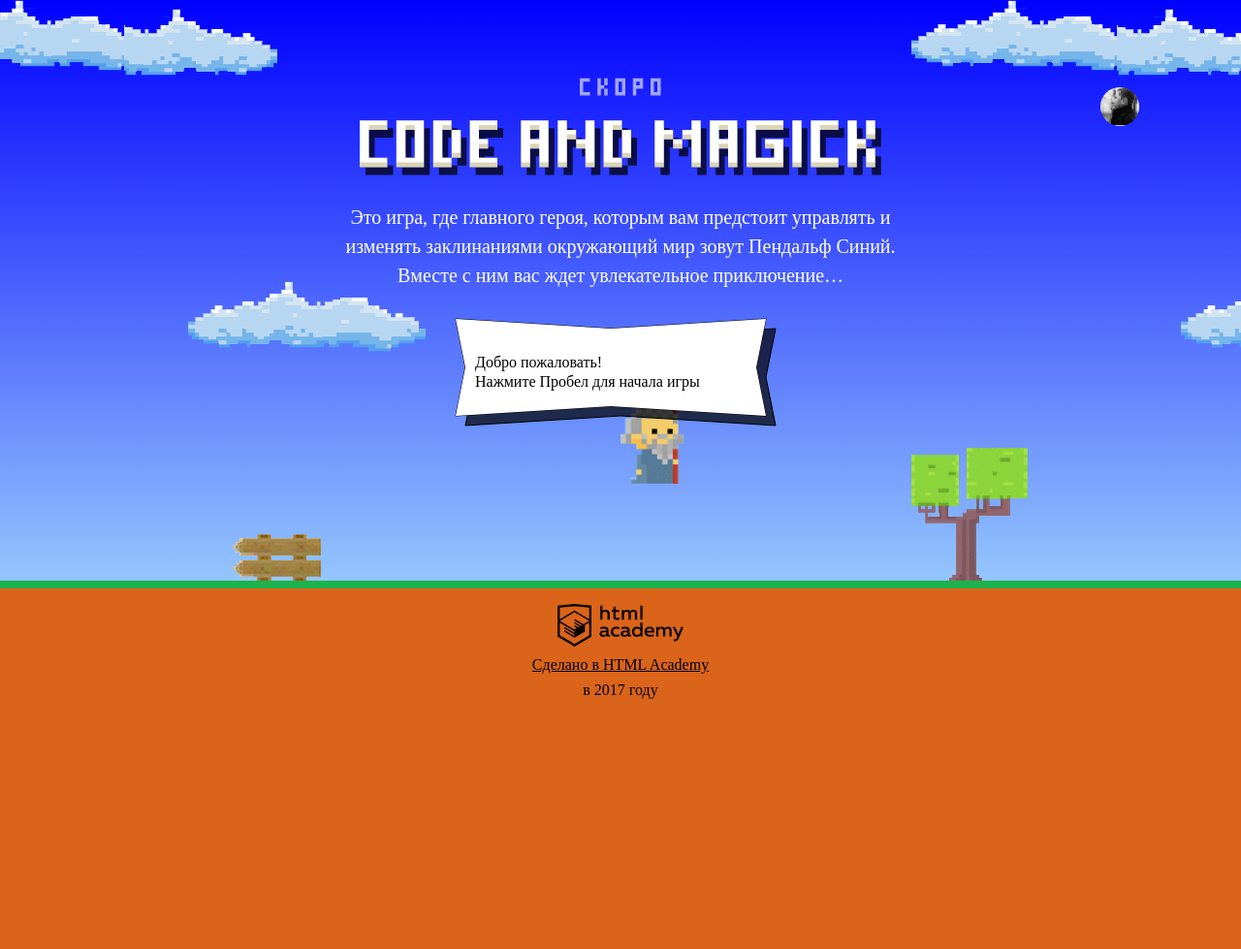
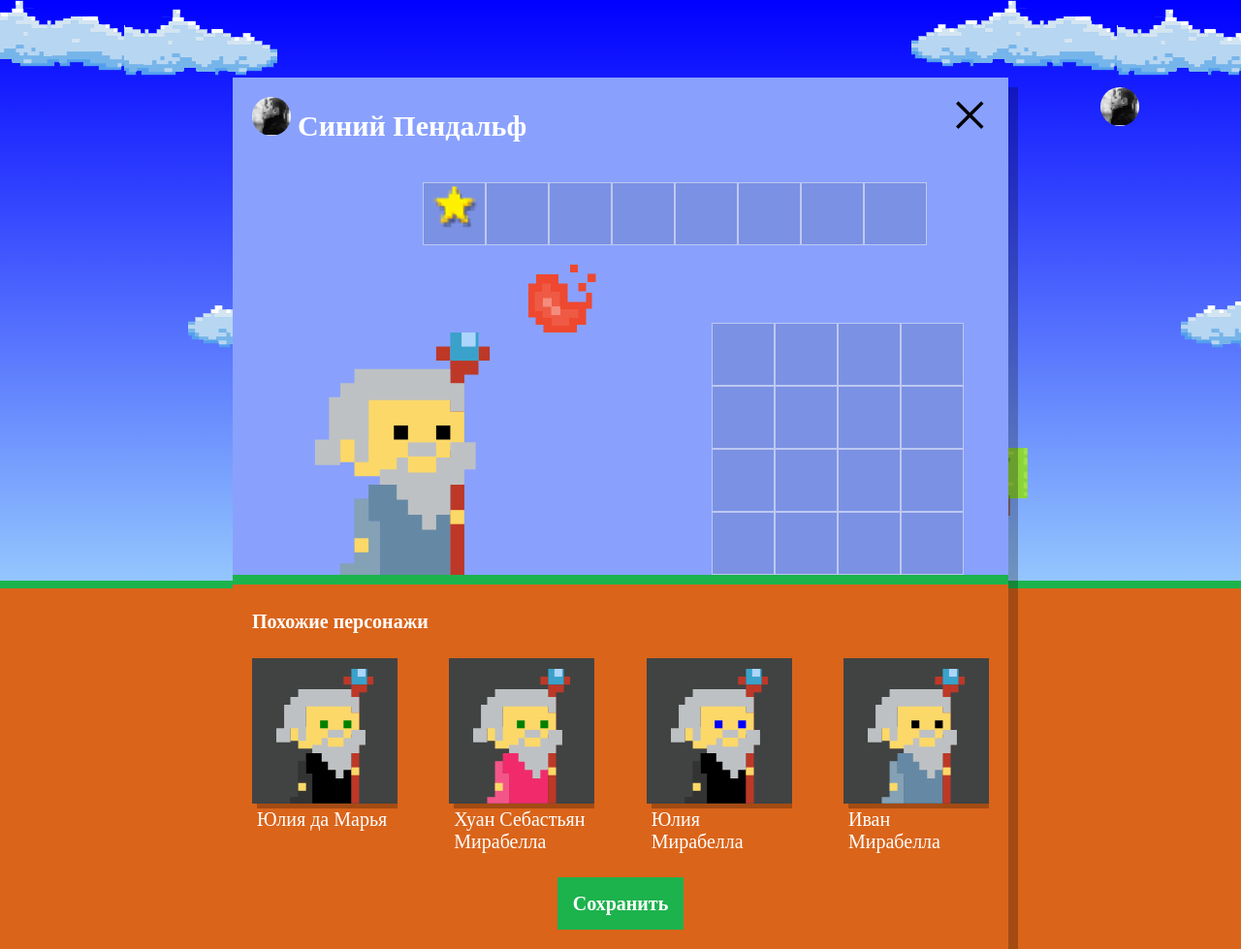
Before and after one commit to mvbrocs/468133-code-and-magick, a website: page index.html in a window 1280 px wide. Shown: the whole page at 97% size. Before the commit the page ends 800 px from the top, so only its background shows below. Drawn offline with Linux system fonts and the light colour scheme; a web font is replaced by a local one.

Commit message:
first check

```diff
--- a/index.html
+++ b/index.html
@@ -205,7 +205,9 @@ var getWizardY = function(height) {
 
 
 </script>
+
 <script src="js/stat.js"></script>
+<script src="js/setup.js"></script>
 <script src="js/game.js"></script>
 
 </body>
--- /dev/null
+++ b/js/setup.js
@@ -0,0 +1,61 @@
+'use strict';
+var setupBlock = document.querySelector('.setup');
+setupBlock.classList.remove('hidden');
+
+var wizardsQuantity = 4;
+var names = ['Иван', 'Хуан Себастьян', 'Мария', 'Кристоф', 'Виктор', 'Юлия', 'Люпита', 'Вашингтон'];
+var surnames = ['да Марья', 'Верон', 'Мирабелла', 'Вальц', 'Онопко', 'Топольницкая', 'Нионго', 'Ирвинг'];
+var coatsColors = ['rgb(101, 137, 164)', 'rgb(241, 43, 107)', 'rgb(146, 100, 161)', 'rgb(56, 159, 117)', 'rgb(215, 210, 55)', 'rgb(0, 0, 0)'];
+var eyesColors = ['black', 'red', 'blue', 'yellow', 'green'];
+
+
+var makeRandom = function (massiv, massiv2) {
+  var randomValue = massiv[Math.floor(Math.random() * massiv.length)];
+  if (massiv2) {
+    randomValue += ' ' + massiv2[Math.floor(Math.random() * massiv2.length)];
+  }
+  return randomValue;
+};
+
+
+var wizardObjects = [
+  {
+    name: makeRandom(names, surnames),
+    coatColor: makeRandom(coatsColors),
+    eyesColor: makeRandom(eyesColors)
+  },
+  {
+    name: makeRandom(names, surnames),
+    coatColor: makeRandom(coatsColors),
+    eyesColor: makeRandom(eyesColors)
+  },
+  {
+    name: makeRandom(names, surnames),
+    coatColor: makeRandom(coatsColors),
+    eyesColor: makeRandom(eyesColors)
+  },
+  {
+    name: makeRandom(names, surnames),
+    coatColor: makeRandom(coatsColors),
+    eyesColor: makeRandom(eyesColors)
+  }
+];
+
+var wizardsTemplate = document.querySelector('#similar-wizard-template')
+    .content
+    .querySelector('.setup-similar-item');
+
+var wizardsList = document.querySelector('.setup-similar-list');
+
+for (var i = 0; i < wizardsQuantity; i++) {
+  var element = wizardsTemplate.cloneNode(true);
+
+  element.querySelector('.setup-similar-label').textContent = wizardObjects[i].name;
+  element.querySelector('.wizard-coat').style.fill = wizardObjects[i].coatColor;
+  element.querySelector('.wizard-eyes').style.fill = wizardObjects[i].eyesColor;
+
+  wizardsList.appendChild(element);
+}
+
+var setupSimilar = document.querySelector('.setup-similar');
+setupSimilar.classList.remove('hidden');
```
Also changed, not shown: js/stat.js (+0 -15 lines).
